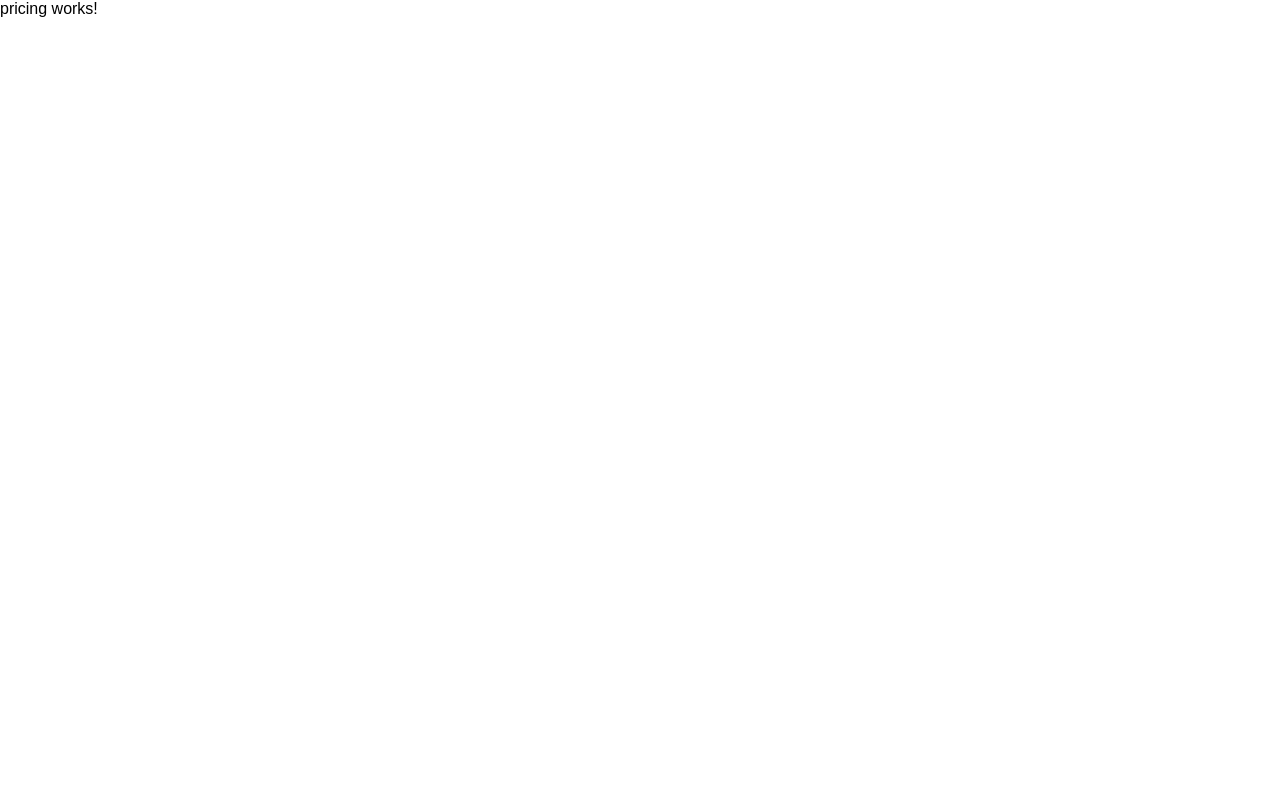
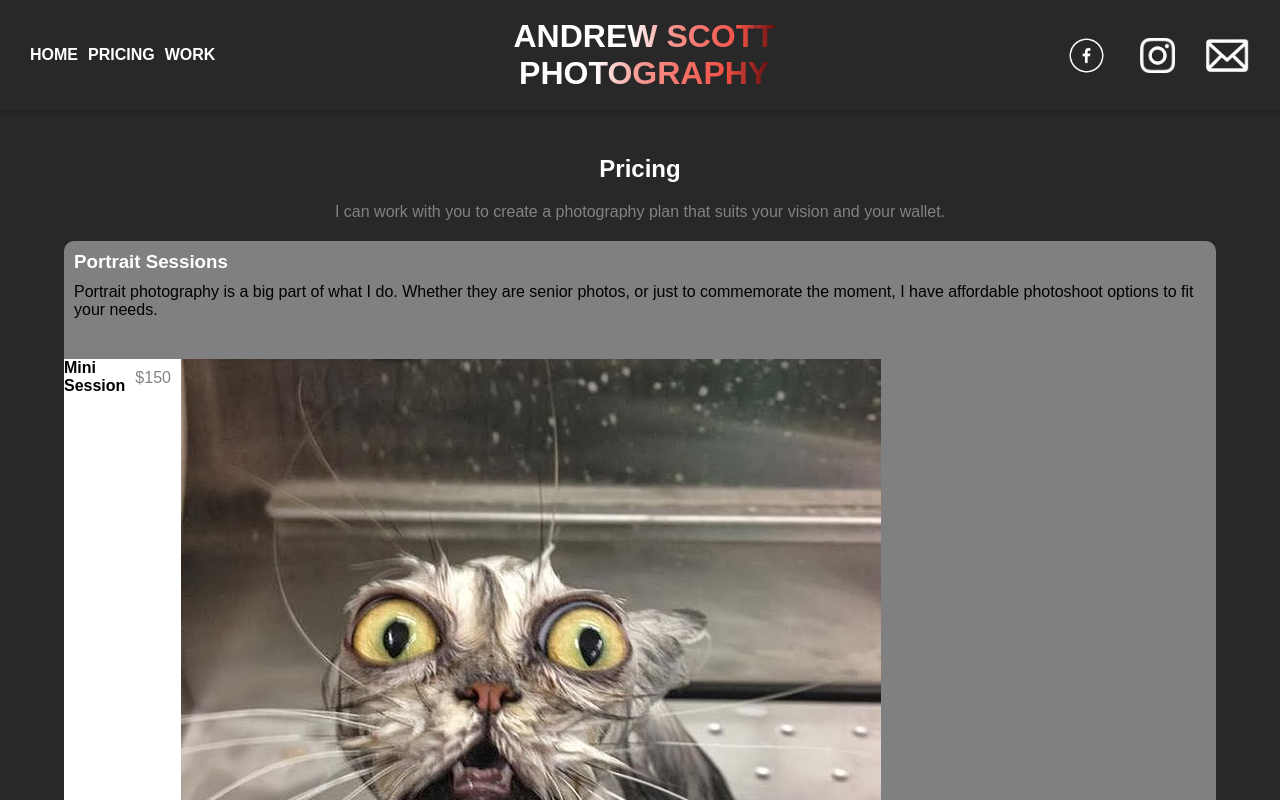
Before and after one commit to JJDOESIT/andy-site, an Angular app in the folder frontend/photography/: page /pricing in a window 1280 px wide. Built offline with nearby package versions, Linux system fonts and the light colour scheme.

Commit message:
Added some stuff to pricing

```diff
--- a/frontend/photography/package.json
+++ b/frontend/photography/package.json
@@ -18,6 +18,7 @@
     "@angular/platform-browser": "^17.2.0",
     "@angular/platform-browser-dynamic": "^17.2.0",
     "@angular/router": "^17.2.0",
+    "animate.css": "^4.1.1",
     "rxjs": "~7.8.0",
     "tslib": "^2.3.0",
     "zone.js": "~0.14.3"
--- a/frontend/photography/src/app/pricing/pricing.component.css
+++ b/frontend/photography/src/app/pricing/pricing.component.css
@@ -0,0 +1,53 @@
+.pricing {
+    width: 100%;
+    height: 100%;
+    background-color: rgb(40,40,40);
+    display: flex;
+    flex-direction: column;
+    align-items: center;
+}
+
+.pricing div:first-of-type {
+    width : 100%;
+    margin: 20px 0;
+}
+
+.pricing div h2 {
+    margin: 20px 0;
+    color: white;
+    text-align: center;
+}
+
+.pricing div:first-of-type p {
+    color: rgb(130, 130, 130);
+    text-align: center;
+}
+
+.pricing-photoshoot-tile {
+    width: 90%;
+    background-color: gray;
+    border-radius: 10px;
+}
+
+.pricing-photoshoot-tile h3 {
+    margin: 10px;
+    color: white;
+}
+
+.pricing-photoshoot-tile p {
+    margin: 10px;
+    color: black;
+}
+
+.pricing-photoshoot-tile div{
+    display: flex;
+    flex-direction: row;
+    justify-content: space-between;
+    margin: 10px;
+}
+
+.pricing-photoshoot-tile div div {
+    width: 30%;
+    height: 30%;
+    background-color: white;
+}
--- a/frontend/photography/src/app/pricing/pricing.component.html
+++ b/frontend/photography/src/app/pricing/pricing.component.html
@@ -1 +1,32 @@
-<p>pricing works!</p>
+<app-navbar></app-navbar>
+<div class="pricing">
+    <div>
+        <h2>Pricing</h2>
+        <p>I can work with you to create a photography plan that suits your vision and your wallet.</p>
+    </div>
+
+    <div class="pricing-photoshoot-tile">
+        <h3>Portrait Sessions</h3>
+        <p>Portrait photography is a big part of what I do. Whether they are senior photos, or just to commemorate the moment, I have affordable photoshoot options to fit your needs.</p>
+        <div>
+            <div>
+                <h4>Mini Session</h4>
+                <p>$150</p>
+                <img src="assets/images/home-images/funny-cat.jpg" alt="">
+                <p>Ideal for quick updates or headshots. Includes 30 minutes - 1 hour of shooting time. Minimum of 10 high resolution edited photos.</p>
+            </div>
+            <!-- <div>
+                <h4>Standard Session</h4>
+                <p>$250</p>
+                <img src="assets/images/home-images/funny-cat.jpg" alt="">
+                <p>Great for family photos or senior pictures. Includes 1-2 hours of shooting time. Minimum of 20 high resolution edited photos.</p>
+            </div>
+            <div>
+                <h4>Extended Session</h4>
+                <p>$350</p>
+                <img src="assets/images/home-images/funny-cat.jpg" alt="">
+                <p>Great for larger groups or special occasions. Includes 2-3 hours of shooting time. Minimum of 30 high resolution edited photos.</p>
+            </div> -->
+        </div>
+    </div>
+</div>
--- a/frontend/photography/src/app/pricing/pricing.component.ts
+++ b/frontend/photography/src/app/pricing/pricing.component.ts
@@ -1,9 +1,10 @@
 import { Component } from '@angular/core';
+import { NavbarComponent } from '../navbar/navbar.component';
 
 @Component({
   selector: 'app-pricing',
   standalone: true,
-  imports: [],
+  imports: [NavbarComponent],
   templateUrl: './pricing.component.html',
   styleUrl: './pricing.component.css'
 })
```
Also changed, not shown: 1 other file (tests, documents, lock files or other folders).
